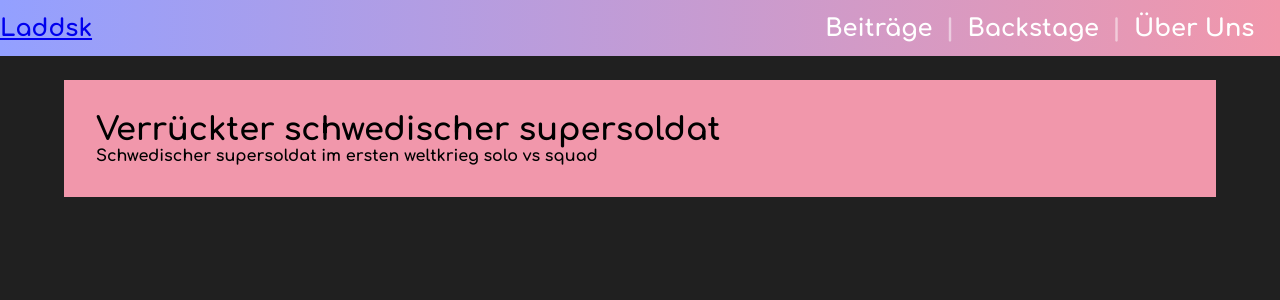
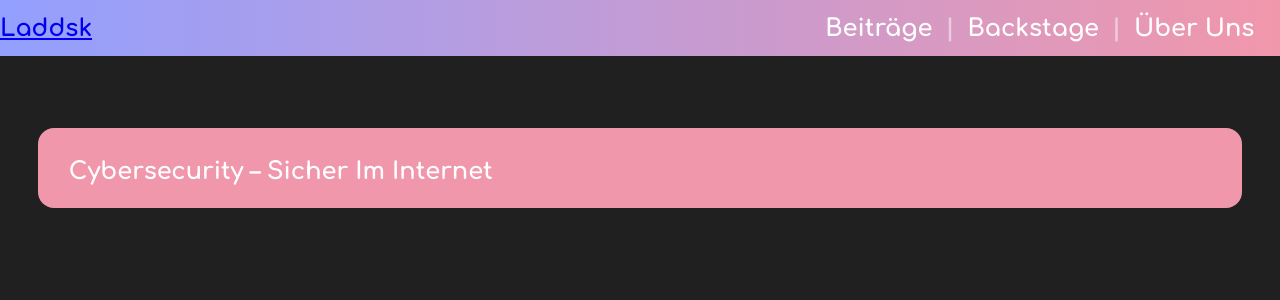
Before and after one commit to Thomas-bent/React-seminar, a React (Create React App) app: page /beitraege in a window 1280 px wide. Shown: the top 300 px of the page. Built offline with nearby package versions, Linux system fonts and the light colour scheme.

Commit message:
Artikel system upgedated.

```diff
--- a/src/App.js
+++ b/src/App.js
@@ -3,6 +3,7 @@ import { Routes, Route } from "react-router-dom";
 import { Homepage } from "./Homepage";
 import { Beitraege } from "./Beitraege"
 import {About } from "./About"
+import { GesamtBeitrag } from "./GesamtBeitrag";
 
 function App() {
   return (
@@ -12,6 +13,7 @@ function App() {
         <Route path="/" element={ <Homepage /> }/>
         <Route path="/beitraege" element={ <Beitraege />} />
         <Route path="/about" element={ <About /> } />
+        <Route path="/lesen/:id" element={ <GesamtBeitrag /> } />
       </Routes>
     </div>
   );
--- a/src/Beitraege.jsx
+++ b/src/Beitraege.jsx
@@ -6,7 +6,7 @@ import {EinzelBeitrag} from './EinzelBeitrag'
 export const Beitraege = () => {
   return (
     <div className={ Style.container }>
-      <EinzelBeitrag name={ beitraegeContainer[0].name } beschreibung={ beitraegeContainer[0].beschreibung } />
+      <EinzelBeitrag objekt={ beitraegeContainer[0]} />
     </div>
   )
 }
--- a/src/Beitraege.module.css
+++ b/src/Beitraege.module.css
@@ -1,6 +1,9 @@
 .container {
-    padding-top: 5rem;
-    display: flex;
-    justify-content: center;
-
+    margin-top: 8rem;
+    margin-left: 3vw;
+    margin-right: 3vw;
+    list-style: none;
+    font-family: 'Comfortaa', sans-serif;
+    color: #fff;
+    text-transform: capitalize;
 }
--- a/src/EinzelBeitraege.module.css
+++ b/src/EinzelBeitraege.module.css
@@ -3,3 +3,27 @@
     background-color: var(--purple);
     width: 90vw;
 }
+.video_container {
+    background-color: var(--purple);
+    margin-bottom: 1rem;
+    height: 5rem;
+    padding: 1.9rem;
+    border-radius:1rem;
+    transition: height 200ms ease-in-out;
+    overflow: hidden;
+}
+.video_container:hover {
+    height: 10rem;
+}
+.video_beschreibung {
+    padding-top: 0.3rem;
+}
+.artikel_button {
+    border: 2px solid #fff;
+    padding: 0.5rem;
+    border-radius: 0.5rem;
+    background: var(--blue);
+    font-family: 'Comfortaa', sans-serif;
+    color: #fff;
+    cursor: pointer;
+}
--- a/src/EinzelBeitrag.jsx
+++ b/src/EinzelBeitrag.jsx
@@ -1,11 +1,15 @@
 import React from 'react'
+import { Link } from 'react-router-dom'
 import Style from './EinzelBeitraege.module.css'
 
 export const EinzelBeitrag = (props) => {
   return (
-    <div className={ Style.container }>
-        <h1>{ props.name }</h1>
-        <p>{ props.beschreibung }</p>
+    <div className={ Style.video_container }>
+        <h2>{ props.objekt.name }</h2>
+        <br />
+        <p className={Style.video_beschreibung}>{ props.objekt.beschreibung }</p>
+        <br />
+        <Link to={ "/lesen/" + props.objekt.id }><button className={ Style.artikel_button }>Ganzer Artikel</button></Link>
     </div>
   )
 }
--- /dev/null
+++ b/src/GesamtBeitrag.jsx
@@ -0,0 +1,20 @@
+import React from 'react'
+import { useParams } from 'react-router-dom'
+import Style from './GesamtBeitrag.module.css'
+import beitraegeContainer from './beitragContainer.json'
+
+export const GesamtBeitrag = () => {
+
+    const { id } = useParams();
+    const object = beitraegeContainer[id];
+
+  return (
+    <div className={ Style.main_container }>
+        <h1>{ object.name }</h1>
+        <br />
+        <p>{ object.inhalt }</p>
+        <br />
+        <p>{ object.autor }</p>
+    </div>
+  )
+}
--- /dev/null
+++ b/src/GesamtBeitrag.module.css
@@ -0,0 +1,6 @@
+.main_container {
+    padding-top: 7rem;
+    color: #fff;
+    display: flex;
+    justify-content: center;
+}
--- a/src/beitragContainer.json
+++ b/src/beitragContainer.json
@@ -1,7 +1,8 @@
 [
     {
-        "name": "Verrückter schwedischer supersoldat",
+        "id": 0,
+        "name": "Cybersecurity – Sicher im Internet",
         "beschreibung": "Schwedischer supersoldat im ersten weltkrieg solo vs squad",
-        "link": "https://www.youtube.com"
+        "inhalt": ""
     }
 ]
```
Also changed, not shown: src/artikel_md/cybersecurity.md (added).
